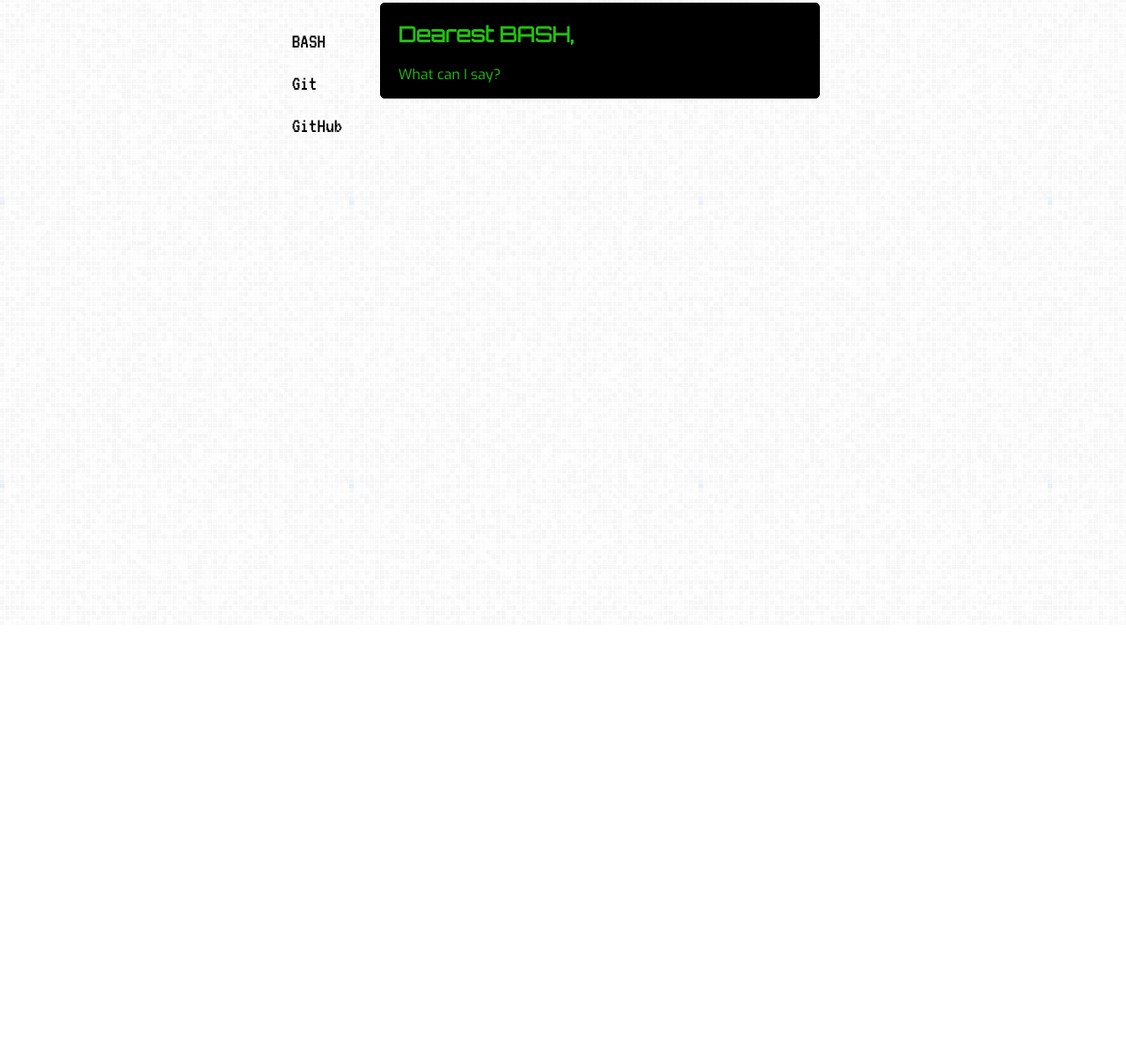
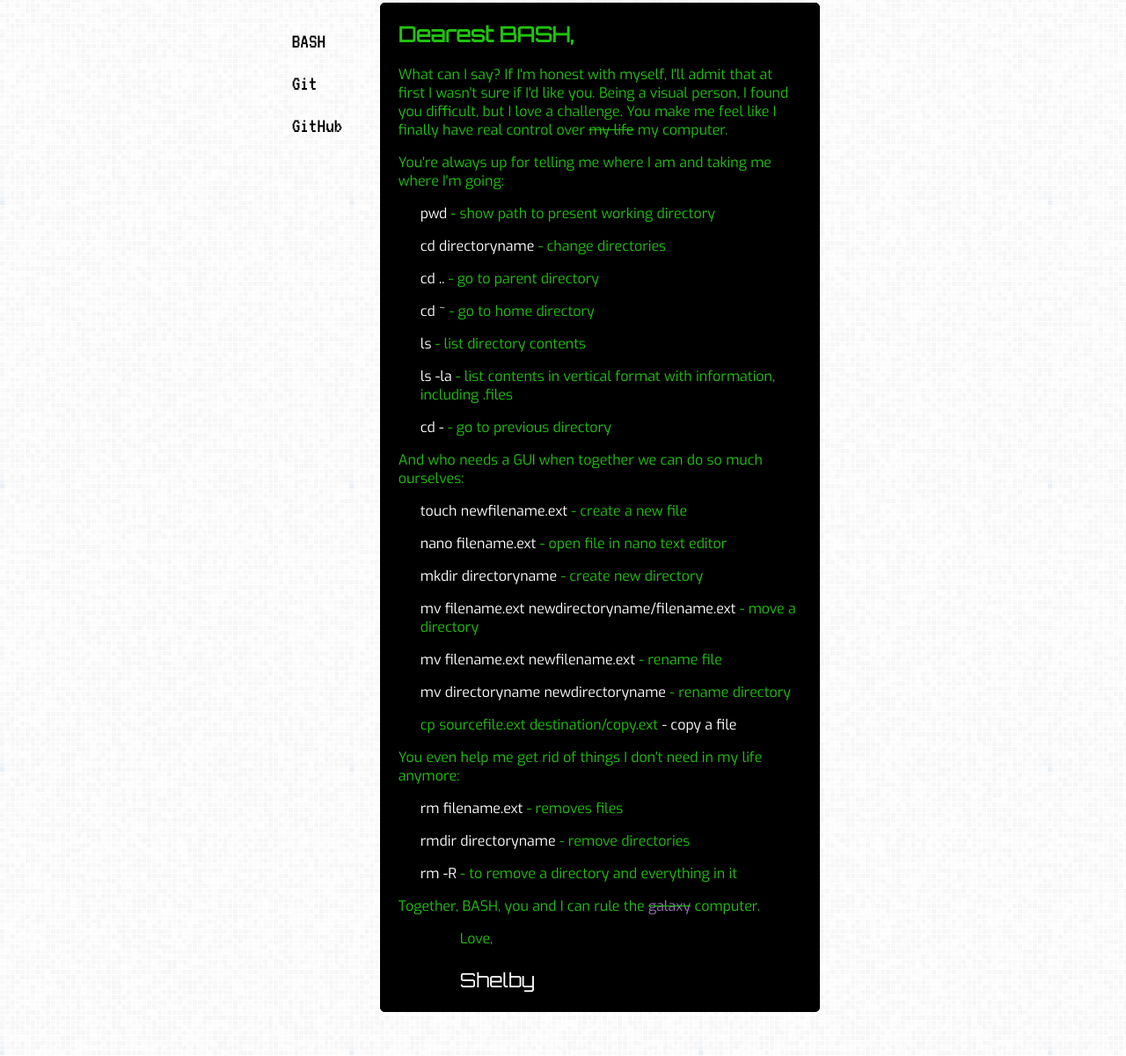
Before and after one commit to ofdust/SOP, a plain HTML site: page SOP/index.html in a window 1280 px wide. Shown: the part 89-1289 px from the top of the page at 88% size. Before the commit the page ends 800 px from the top, so only its background shows below. Drawn offline with nearby package versions, Linux system fonts and the light colour scheme.

Commit message:
added BASH content

```diff
--- a/SOP/index.html
+++ b/SOP/index.html
@@ -34,7 +34,48 @@
 			<div class="box" id="bash">
 				<div class="letter">
 					<h2>Dearest BASH,</h2>
-					<p>What can I say?</p>
+					<p>What can I say?  If I'm honest with myself, I'll admit that at first I wasn't sure if I'd like you.  Being a visual person, I found you difficult, but I love a challenge.  You make me feel like I finally have real control over <span class="strike">my life</span> my computer.</p>
+
+					<p>You're always up for telling me where I am and taking me where I'm going:</p>
+
+					<div class="info">
+						<p><b>pwd</b> - show path to present working directory</p>
+						<p><b>cd directoryname</b> - change directories</p>
+						<p><b>cd ..</b> - go to parent directory</p>
+						<p><b>cd ~</b> - go to home directory</p>
+						<p><b>ls </b> - list directory contents</p>
+						<p><b>ls -la </b> - list contents in vertical format with information, including .files</p>
+						<p><b>cd -</b> - go to previous directory</p>
+					</div>
+
+					<p>And who needs a GUI when together we can do so much ourselves:</p>
+
+					<div class="info">
+						<p><b>touch newfilename.ext</b> - create a new file</p>
+						<p><b>nano filename.ext</b> - open file in nano text editor</p>
+						<p><b>mkdir directoryname</b> - create new directory</p>
+						<p><b>mv filename.ext newdirectoryname/filename.ext</b> - move a directory</p>
+						<p><b>mv filename.ext newfilename.ext</b> - rename file</p>
+						<p><b>mv directoryname newdirectoryname</b> - rename directory</p>
+						<p>cp sourcefile.ext destination/copy.ext<b> - copy a file</b></p>
+						<p><b></b></p>
+					</div>
+
+					<p>You even help me get rid of things I don't need in my life anymore:</p>
+
+					<div class="info">
+						<p><b>rm filename.ext</b> - removes files</p>
+						<p><b>rmdir directoryname</b> - remove directories</p>
+						<p><b>rm -R</b> - to remove a directory and everything in it</p>
+					</div>
+
+					<p>Together, BASH, you and I can rule the <span class="strike"><a href="https://www.youtube.com/watch?v=tfX01lURXFk#t=1m45s">galaxy</a></span> computer.</p>
+
+					<div class="signature">
+						<p>Love,</p>
+						<p class="name">Shelby<p>
+					</div>
+
 				</div>
 			</div>
 			<div class="box" id="git">
```
